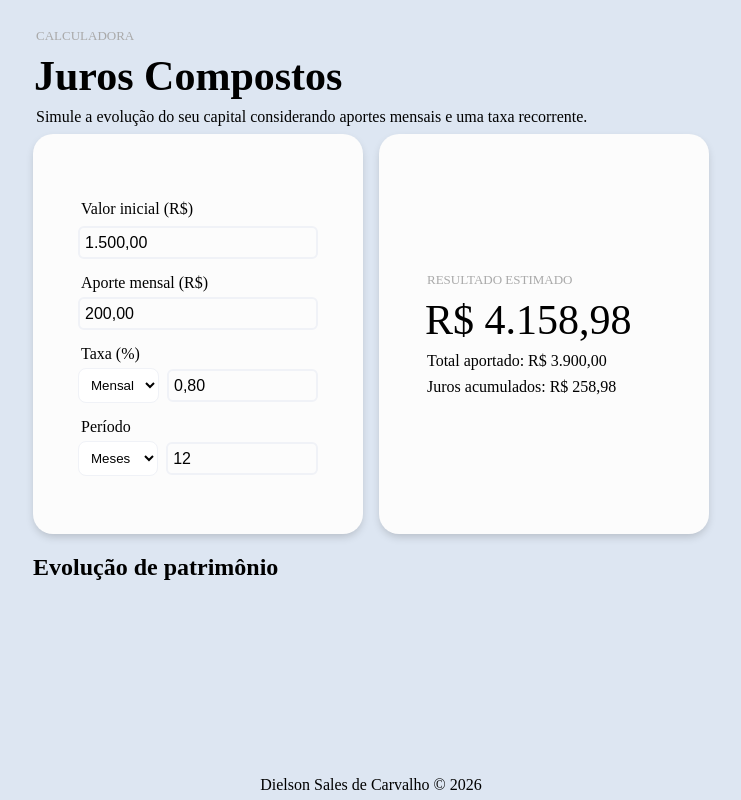
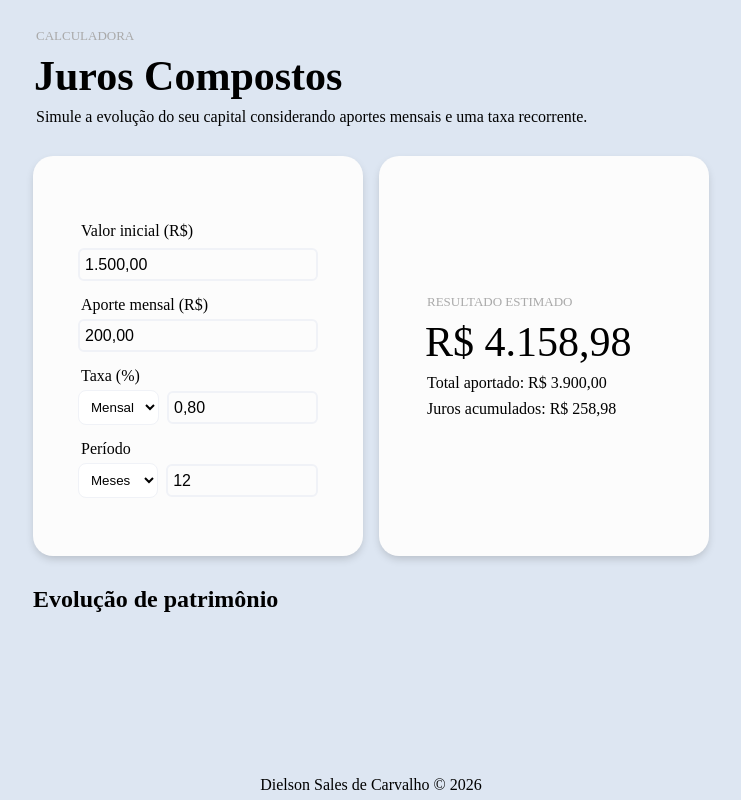
Before and after one commit to dielsonsales/JurosCompostos, a Next.js app: page / in a window 1280 px wide. Shown: the whole page, without its empty margins (269-1010 px from the left). Built offline with nearby package versions, Linux system fonts and the light colour scheme.

Commit message:
Adjust spacing of the cards

```diff
--- a/src/app/page.module.css
+++ b/src/app/page.module.css
@@ -14,6 +14,7 @@
 
 .cardsContainer {
   display: flex;
+  margin: 30px 0px;
   justify-content: center;
   flex-wrap: wrap;
   gap: 1rem;
```
